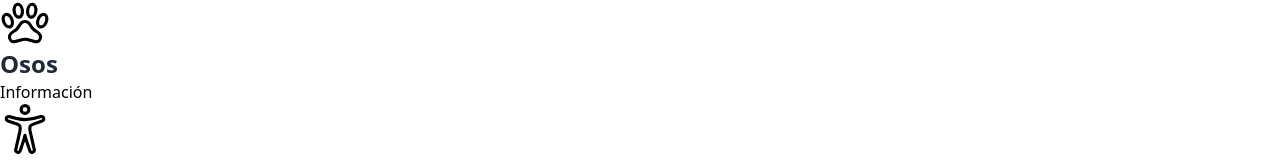
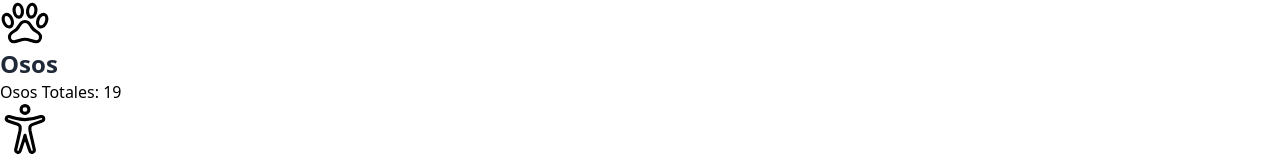
Before and after one commit to PandaDesigner/zustand-dashboard, a React (Vite) app: page /dashboard in a window 1280 px wide. Shown: the part 782-942 px from the top of the page. Built offline with nearby package versions, Linux system fonts and the light colour scheme.

Commit message:
funcionality bears storage in zustand

```diff
--- a/src/pages/01-basic/BearPage.tsx
+++ b/src/pages/01-basic/BearPage.tsx
@@ -1,6 +1,9 @@
+import { useShallow } from 'zustand/shallow';
 import { WhiteCard } from '../../components';
+import { userBearStore } from '../../stores/bears';
 
 export const BearPage = () => {
+
   return (
     <>
       <h1>Contador de Osos</h1>
@@ -8,46 +11,92 @@ export const BearPage = () => {
       <hr />
 
       <div className="grid grid-cols-1 md:grid-cols-2 lg:grid-cols-3 gap-2">
-
-        <WhiteCard centered>
-          <h2>Osos Negros</h2>
-
-          <div className="flex flex-col md:flex-row">
-            <button> +1</button>
-            <span className="text-3xl mx-2 lg:mx-10"> 0 </span>
-            <button>-1</button>
-          </div>
-
-        </WhiteCard>
-
-        <WhiteCard centered>
-          <h2>Osos Polares</h2>
-
-          <div className="flex flex-col md:flex-row">
-            <button> +1</button>
-            <span className="text-3xl mx-2 lg:mx-10"> 0 </span>
-            <button>-1</button>
-
-          </div>
-
-        </WhiteCard>
-
-        <WhiteCard centered>
-          <h2>Osos Pandas</h2>
-
-          <div className="flex flex-col md:flex-row">
-            <button> +1</button>
-            <span className="text-3xl mx-2 lg:mx-10"> 0 </span>
-            <button>-1</button>
-          </div>
-
-        </WhiteCard>
-
-
-
-
+        <BearPage.BlackBears />
+        <BearPage.PolarBears />
+        <BearPage.PandaBears />
+        <BearPage.BearsDisplay />
       </div>
 
     </>
   );
 };
+
+
+export const BlackBears = () => {
+  const blackBears = userBearStore((state) => state.blackBears);
+  const increaBlackBears = userBearStore((state) => state.increaeBlackBears);
+  return (<WhiteCard centered>
+    <h2>Osos Negros</h2>
+    <div className="flex flex-col md:flex-row">
+      <button onClick={() => increaBlackBears(+1)}> +1</button>
+      <span className="text-3xl mx-2 lg:mx-10"> {blackBears} </span>
+      <button onClick={() => increaBlackBears(-1)}>-1</button>
+    </div>
+  </WhiteCard>)
+
+}
+
+export const PolarBears = () => {
+  const polarBears = userBearStore((state) => state.polarBears);
+  const increasePolarBears = userBearStore((state) => state.increasePolarBears);
+  return (<WhiteCard centered>
+    <h2>Osos Polar</h2>
+    <div className="flex flex-col md:flex-row">
+      <button onClick={() => increasePolarBears(+1)}> +1</button>
+      <span className="text-3xl mx-2 lg:mx-10"> {polarBears} </span>
+      <button onClick={() => increasePolarBears(-1)}>-1</button>
+    </div>
+  </WhiteCard>)
+}
+
+export const PandaBears = () => {
+  const pandaBears = userBearStore((state) => state.pandaBears);
+  const increasePandaBears = userBearStore((state) => state.increasePandaBears);
+  return (<WhiteCard centered>
+    <h2>Osos Panda</h2>
+    <div className="flex flex-col md:flex-row">
+      <button onClick={() => increasePandaBears(+1)}> +1</button>
+      <span className="text-3xl mx-2 lg:mx-10"> {pandaBears} </span>
+      <button onClick={() => increasePandaBears(-1)}>-1</button>
+    </div>
+  </WhiteCard>)
+}
+
+export const BearsDisplay = () => {
+
+  const bears = userBearStore(useShallow((state) => state.bears));
+  const addBear = userBearStore((state) => state.addBear);
+  const clearBears = userBearStore((state) => state.clearBears)
+
+  return (
+    <WhiteCard centered>
+      <h2>
+        Osos
+      </h2>
+      <div className='flex flex-row gap-2 my-4'>
+        <button className='text-xs px-4 py-2 my-0 font-light' onClick={() => addBear()} >Agregar Oso</button>
+        <button className='text-xs px-4 py-2 my-0 font-light' onClick={clearBears}>Eliminar Osos</button>
+      </div>
+      <ul>
+        {bears.map((bear) => (
+          <li key={bear.id} className='text-xs font-normal'>
+            <p className='font-semibold'>
+              Name Bears: <span className='font-light'>{bear.name}</span>
+            </p>
+            <span>
+              <span className='font-bold'>Type: </span> {bear.type}
+            </span>
+            <hr />
+          </li>
+        ))}
+      </ul>
+
+
+    </WhiteCard>
+  )
+};
+
+BearPage.BlackBears = BlackBears;
+BearPage.PolarBears = PolarBears;
+BearPage.PandaBears = PandaBears;
+BearPage.BearsDisplay = BearsDisplay;
--- a/src/pages/dashboard/DashboardPage.tsx
+++ b/src/pages/dashboard/DashboardPage.tsx
@@ -1,7 +1,11 @@
 import { IoAccessibilityOutline, IoHeartOutline, IoListOutline, IoLockClosedOutline, IoPawOutline } from 'react-icons/io5';
 import { WhiteCard } from '../../components';
+import { userBearStore } from '../../stores/bears';
 
 export const Dashboard = () => {
+
+  const totalBears = userBearStore((state) => state.computed.totalBears)
+
   return (
     <>
       <h1>Dashboard</h1>
@@ -11,41 +15,40 @@ export const Dashboard = () => {
       <div className="grid grid-cols-1 md:grid-cols-2 lg:grid-cols-3 xl:grid-cols-4 gap-4">
 
         <WhiteCard centered>
-          <IoPawOutline size={ 50 } className="text-indigo-600" />
+          <IoPawOutline size={50} className="text-indigo-600" />
           <h2>Osos</h2>
-          <p>Información</p>
+          <p className='font-semibold'>Osos Totales:
+            {' '}<span className='font-light'>{totalBears}</span>
+          </p>
         </WhiteCard>
 
 
         <WhiteCard centered>
-          <IoAccessibilityOutline size={ 50 } className="text-indigo-600" />
+          <IoAccessibilityOutline size={50} className="text-indigo-600" />
           <h2>Persona</h2>
           <p>Información</p>
         </WhiteCard>
 
 
         <WhiteCard centered>
-          <IoListOutline size={ 50 } className="text-indigo-600" />
+          <IoListOutline size={50} className="text-indigo-600" />
           <h2>Tareas</h2>
           <p>Información</p>
         </WhiteCard>
 
 
         <WhiteCard centered>
-          <IoHeartOutline size={ 50 } className="text-indigo-600" />
+          <IoHeartOutline size={50} className="text-indigo-600" />
           <h2>Boda</h2>
           <p>Información</p>
         </WhiteCard>
 
 
         <WhiteCard centered>
-          <IoLockClosedOutline size={ 50 } className="text-indigo-600" />
+          <IoLockClosedOutline size={50} className="text-indigo-600" />
           <h2>Auth</h2>
           <p>Información</p>
         </WhiteCard>
-
-
-
       </div>
 
     </>
--- a/src/stores/bears/bears.stora.ts
+++ b/src/stores/bears/bears.stora.ts
@@ -1,15 +1,56 @@
 import { create } from 'zustand';
 
+interface Bear {
+    id: number;
+    name: string;
+    type: string;
+}
+
+const typeBear = ['Black Bears', 'Polar Bears', 'Panda Bears']
 interface BearStore {
     blackBears: number;
     polarBears: number;
     pandaBears: number;
+    computed: {
+        totalBears: number
+    };
+
+
+    bears: Bear[];
+
+
+    increaeBlackBears: (by: number) => void;
+    increasePolarBears: (by: number) => void;
+    increasePandaBears: (by: number) => void;
+    removeAllBears: () => void;
+    addBear: () => void;
+    clearBears: () => void;
 }
 
-export const userBearStore = create<BearStore>()((set) => ({
+export const userBearStore = create<BearStore>()((set, get) => ({
     blackBears: 10,
     polarBears: 5,
     pandaBears: 1,
-    incrementPopulation: (by: number) => set((states) => ({ blackBears: states.blackBears + by })),
-    removeAllBears: () => set({ blackBears: 0, polarBears: 0, pandaBears: 0 })
+    bears: [{ id: 1, name: 'Black Bear', type: 'blackBears' }, { id: 2, name: 'Polar Bear', type: 'polarBears' }, { id: 3, name: 'Panda Bear', type: 'pandaBears' }],
+
+    computed: {
+        get totalBears() {
+            return get().blackBears + get().polarBears + get().pandaBears + get().bears.length
+        }
+    },
+
+    increaeBlackBears: (by: number) => set((states) => ({ blackBears: states.blackBears + by })),
+    increasePolarBears: (by: number) => set((states) => ({ polarBears: states.polarBears + by })),
+    increasePandaBears: (by: number) => set((states) => ({ pandaBears: states.pandaBears + by })),
+    removeAllBears: () => set({ blackBears: 0, polarBears: 0, pandaBears: 0 }),
+    addBear: () => {
+        const bear = typeBear[Math.floor(Math.random() * typeBear.length)];
+        const newBear = bear.split(' ');
+        set((state) => ({
+            bears: [
+                ...state.bears,
+                { id: state.bears.length + 1, name: 'New Bear ' + newBear[0], type: bear }]
+        }))
+    },
+    clearBears: () => set({ bears: [] })
 }))
--- /dev/null
+++ b/src/stores/bears/index.ts
@@ -0,0 +1 @@
+export * from './bears.stora';
```
